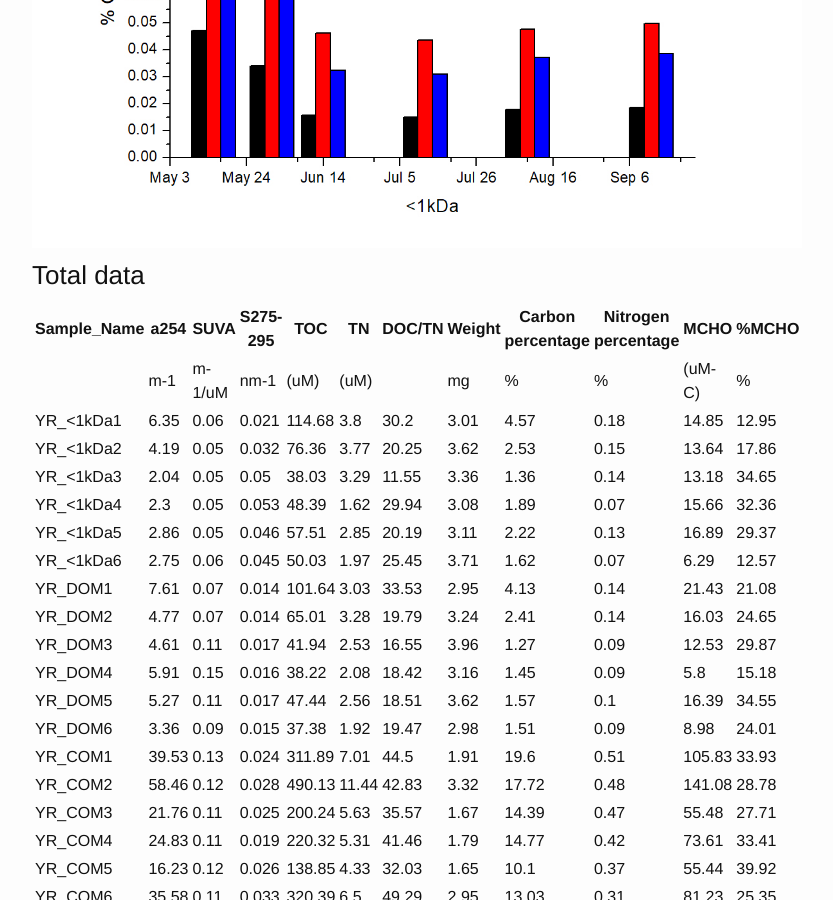
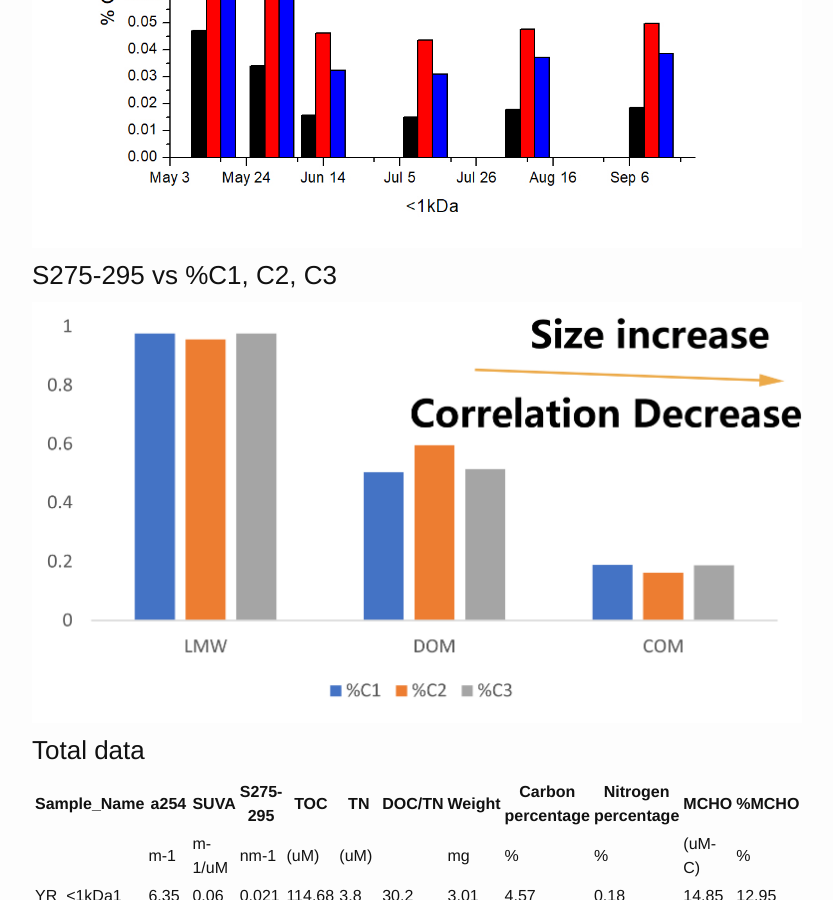
Before and after one commit to huilin1990/huilin1990.github.io, a Jekyll site: the page built from _posts/2017-5-28-Yukon-River.md, in a window 1280 px wide and 900 px high, scrolled down 8378 px. Shown: the whole window, without its empty margins (223-1056 px from the left). Built offline with Jekyll 4.4.1, drawn with Linux system fonts in a browser that asks for light colours; some web fonts are replaced.

Commit message:
s275-295

```diff
--- a/_posts/2017-5-28-Yukon-River.md
+++ b/_posts/2017-5-28-Yukon-River.md
@@ -49,6 +49,10 @@ Sampling site: between the Dalton Highway Bridge and the `USGS Stevens Village`
 ![LMW](\image\LMW.jpg)
 ### Normalized PARAFAC components-LMW
 ![Component percentage](\image\LMW-C1-C2-C3.jpg)
+
+### S275-295 vs %C1, C2, C3
+![](\image\Correlation between S275-295vsC1-C3-2.jpg)
+
 
 ### Total data
 
```
Also changed, not shown: image/Correlation between S275-295vsC1-C3-2.jpg (added).
